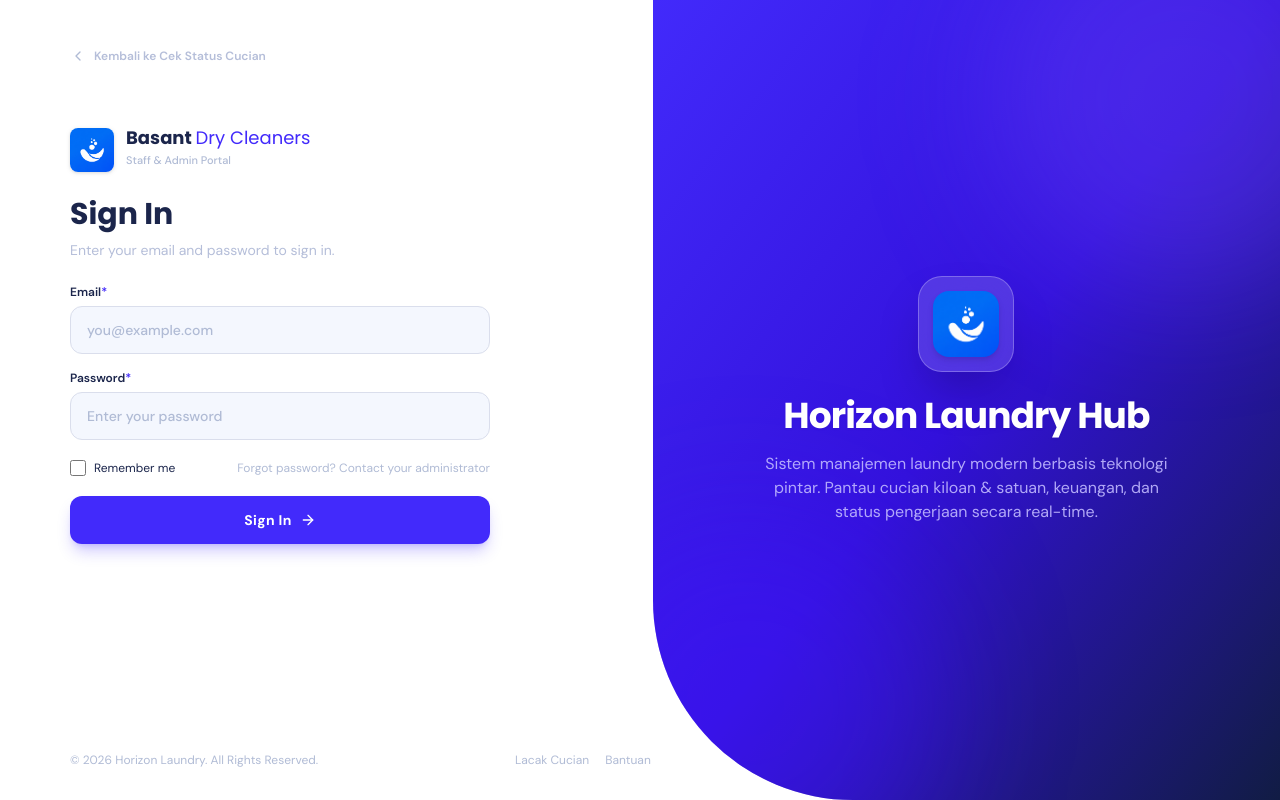
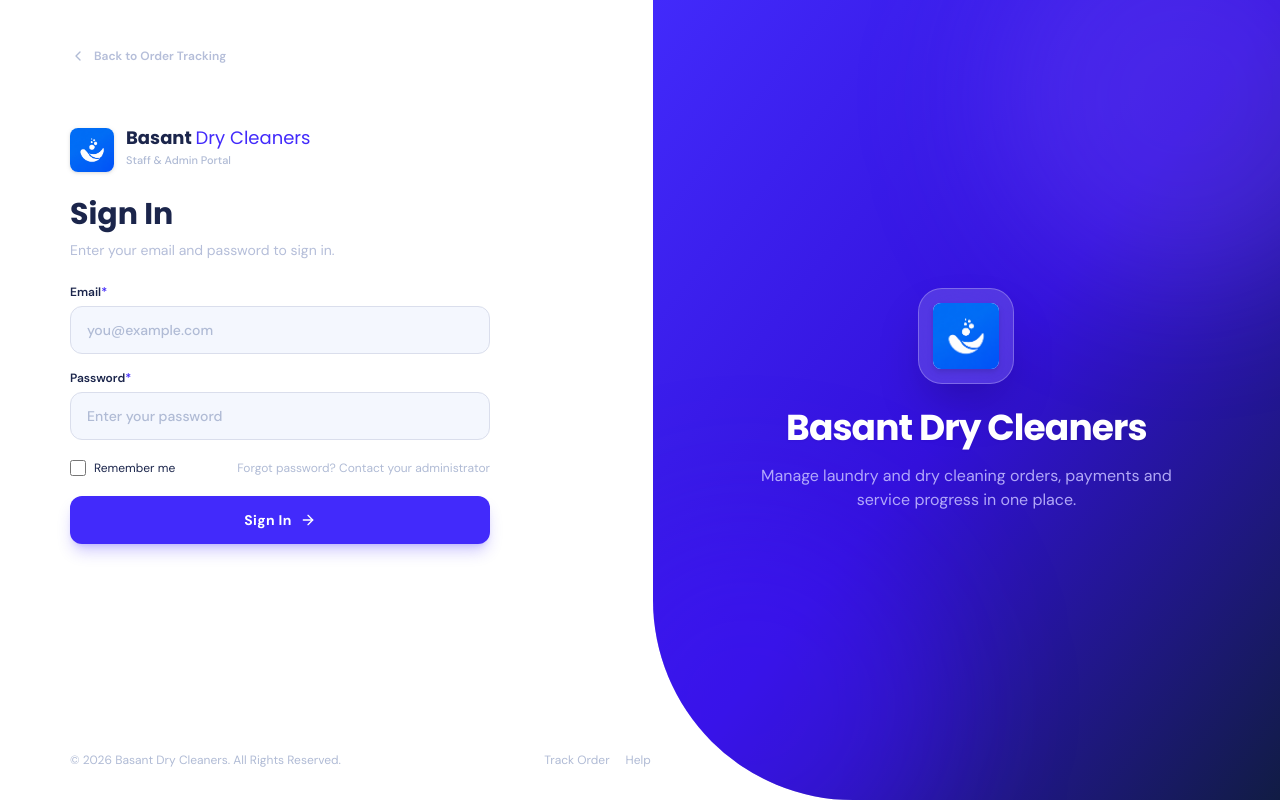
Before and after one commit to thevylinoteam/basantdrycleaner, a CodeIgniter 4 app: the page made by app/Views/auth/login.php in a window 1280 px wide. Run offline with PHP 8.4 and a stand-in for CodeIgniter, Linux system fonts and the light colour scheme; the template is opened without the code that fills it, so the values that code supplies are empty; some libraries are stand-ins or nearby versions.

Commit message:
Localize and rebrand app/Views/layouts/auth.php

```diff
--- a/app/Views/layouts/auth.php
+++ b/app/Views/layouts/auth.php
@@ -1,9 +1,9 @@
 <!DOCTYPE html>
-<html lang="id" class="h-full">
+<html lang="en" class="h-full">
 <head>
     <meta charset="UTF-8">
     <meta name="viewport" content="width=device-width, initial-scale=1.0">
-    <title><?= esc($title ?? 'Masuk - Horizon Laundry Management') ?></title>
+    <title><?= esc($title ?? 'Sign In - Basant Dry Cleaners Management') ?></title>
 
     <!-- Favicon -->
     <link rel="icon" type="image/png" href="<?= base_url('logo-laundry.png') ?>">
@@ -107,7 +107,7 @@
                 <div class="mt-4 lg:pt-8 w-max">
                     <a href="<?= base_url('track') ?>" class="flex items-center gap-2 text-xs font-semibold text-gray-500 hover:text-navy-700 dark:hover:text-white transition-colors">
                         <i data-lucide="chevron-left" class="w-4 h-4 text-gray-400"></i>
-                        <span>Kembali ke Cek Status Cucian</span>
+                        <span>Back to Order Tracking</span>
                     </a>
                 </div>
 
@@ -117,10 +117,10 @@
 
             <!-- Auth Footer -->
             <div class="mt-6 flex flex-col items-center justify-between gap-2 px-5 text-xs text-gray-400 md:flex-row md:px-0 lg:max-w-[48%]">
-                <p>&copy; <?= date('Y') ?> Horizon Laundry. All Rights Reserved.</p>
+                <p>&copy; <?= date('Y') ?> Basant Dry Cleaners. All Rights Reserved.</p>
                 <div class="flex items-center gap-4">
-                    <a href="<?= base_url('track') ?>" class="hover:text-brand-500">Lacak Cucian</a>
-                    <a href="#" class="hover:text-brand-500">Bantuan</a>
+                    <a href="<?= base_url('track') ?>" class="hover:text-brand-500">Track Order</a>
+                    <a href="#" class="hover:text-brand-500">Help</a>
                 </div>
             </div>
         </div>
@@ -134,11 +134,11 @@
 
                 <div class="relative z-10 text-center px-12 text-white max-w-lg">
                     <div class="inline-flex h-24 w-24 items-center justify-center rounded-3xl bg-white/15 backdrop-blur-xl border border-white/25 mb-6 shadow-2xl p-3.5">
-                        <img src="<?= base_url('logo-laundry.png') ?>" alt="Logo Horizon Laundry" class="w-full h-full object-cover rounded-2xl drop-shadow-md">
+                        <img src="<?= base_url('logo-laundry.png') ?>" alt="Logo Basant Dry Cleaners" class="w-full h-full object-contain bg-white rounded-lg drop-shadow-md">
                     </div>
-                    <h2 class="font-poppins text-3xl xl:text-4xl font-bold tracking-tight text-white drop-shadow-sm">Horizon Laundry Hub</h2>
+                    <h2 class="font-poppins text-3xl xl:text-4xl font-bold tracking-tight text-white drop-shadow-sm">Basant Dry Cleaners</h2>
                     <p class="mt-4 text-sm xl:text-base text-brand-100/90 font-normal leading-relaxed">
-                        Sistem manajemen laundry modern berbasis teknologi pintar. Pantau cucian kiloan & satuan, keuangan, dan status pengerjaan secara real-time.
+                        Manage laundry and dry cleaning orders, payments and service progress in one place.
                     </p>
                 </div>
             </div>
```
